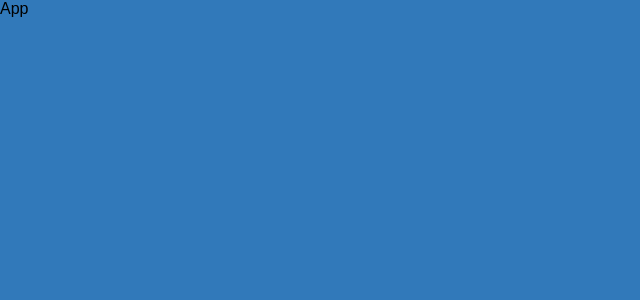
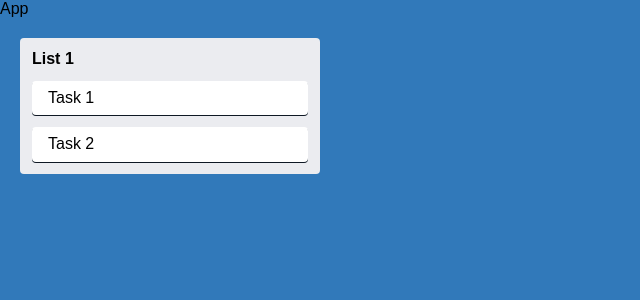
Before and after one commit to lindellcarternyc/remember-io, a React (Create React App) app: page / in a window 1280 px wide. Shown: the top 300 px of the page, without its empty margins (0-640 px from the left). Built offline with nearby package versions, Linux system fonts and the light colour scheme.

Commit message:
use hscroll and task lists to app

```diff
--- a/src/App.tsx
+++ b/src/App.tsx
@@ -1,10 +1,35 @@
 import React from 'react'
 
-import { AppContainer } from './ui'
+import { AppContainer, HorizontalScroll } from './ui'
+import { TaskList } from './task-list'
+import { ITaskList } from './task-list/interfaces'
+
+const LISTS: ITaskList[] = [
+  {
+    id: '0',
+    title: 'List 1',
+    tasks: [
+      {
+        id: '00',
+        text: 'Task 1'
+      }, {
+        id: '01',
+        text: 'Task 2'
+      }
+    ]
+  }
+]
 
 const App = (): JSX.Element => {
   return (
-    <AppContainer>App</AppContainer>
+    <AppContainer>
+      <div>App</div>
+      <HorizontalScroll>
+        {LISTS.map(list => {
+          return <TaskList key={list.id} list={list} />
+        })}
+      </HorizontalScroll>
+    </AppContainer>
   )
 }
 
```
